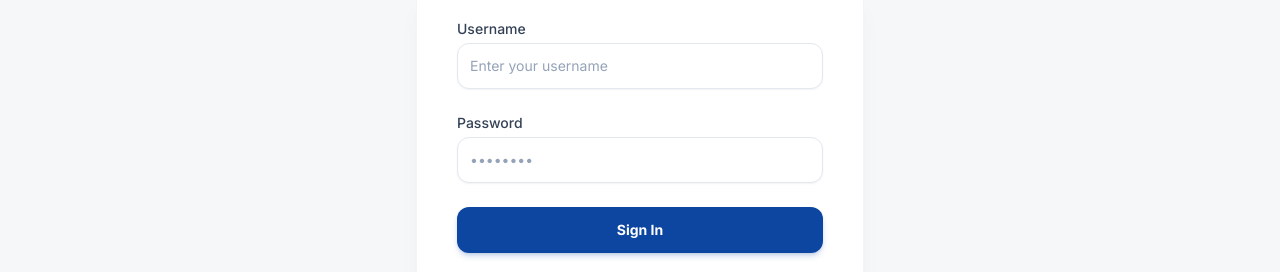
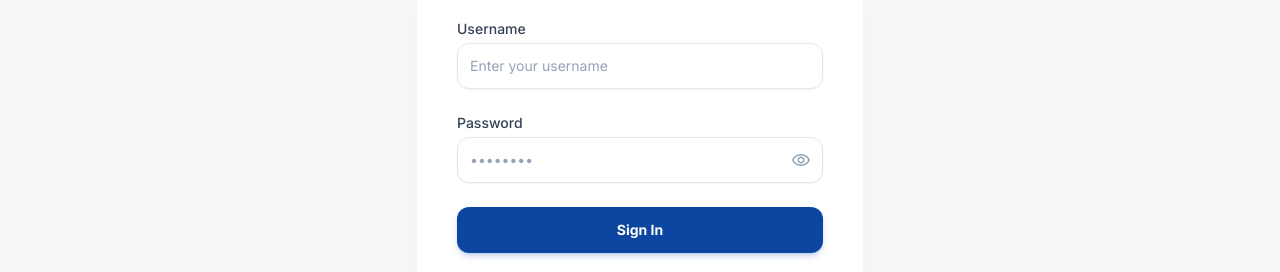
Before and after one commit to dhil-shad/OEP-FRONTEND, a React (Vite) app: page /login in a window 1280 px wide. Shown: the part 387-659 px from the top of the page. Built offline with nearby package versions, Linux system fonts and the light colour scheme.

Commit message:
Add password show/hide icons

```diff
--- a/src/pages/Login.jsx
+++ b/src/pages/Login.jsx
@@ -5,6 +5,7 @@ import api from '../api/axios';
 export default function Login() {
     const [credentials, setCredentials] = useState({ username: '', password: '' });
     const [error, setError] = useState(null);
+    const [showPassword, setShowPassword] = useState(false);
     const navigate = useNavigate();
 
     const handleChange = (e) => {
@@ -65,15 +66,24 @@ export default function Login() {
 
                         <div>
                             <label className="block text-sm font-medium text-slate-700 dark:text-slate-300">Password</label>
-                            <div className="mt-1">
+                            <div className="mt-1 relative">
                                 <input
-                                    type="password"
+                                    type={showPassword ? "text" : "password"}
                                     name="password"
                                     required
                                     onChange={handleChange}
-                                    className="block w-full appearance-none rounded-xl border border-slate-200 dark:border-slate-700 px-3 py-3 placeholder-slate-400 shadow-sm focus:border-primary focus:outline-none focus:ring-1 focus:ring-primary sm:text-sm bg-white dark:bg-slate-900 text-slate-900 dark:text-white transition-colors"
+                                    className="block w-full appearance-none rounded-xl border border-slate-200 dark:border-slate-700 px-3 py-3 pr-10 placeholder-slate-400 shadow-sm focus:border-primary focus:outline-none focus:ring-1 focus:ring-primary sm:text-sm bg-white dark:bg-slate-900 text-slate-900 dark:text-white transition-colors"
                                     placeholder="••••••••"
                                 />
+                                <button
+                                    type="button"
+                                    onClick={() => setShowPassword(!showPassword)}
+                                    className="absolute inset-y-0 right-0 pr-3 flex items-center text-slate-400 hover:text-slate-600 dark:hover:text-slate-300 focus:outline-none"
+                                >
+                                    <span className="material-symbols-outlined text-xl">
+                                        {showPassword ? 'visibility_off' : 'visibility'}
+                                    </span>
+                                </button>
                             </div>
                         </div>
 
--- a/src/pages/Register.jsx
+++ b/src/pages/Register.jsx
@@ -11,6 +11,7 @@ export default function Register() {
         enrollment_number: ''
     });
     const [error, setError] = useState(null);
+    const [showPassword, setShowPassword] = useState(false);
     const navigate = useNavigate();
 
     const handleChange = (e) => {
@@ -79,14 +80,25 @@ export default function Register() {
 
                         <div>
                             <label className="block text-sm font-medium text-slate-700 dark:text-slate-300 mb-1">Password</label>
+                            <div className="relative">
                                 <input
-                                type="password"
+                                    type={showPassword ? "text" : "password"}
                                     name="password"
                                     required
                                     onChange={handleChange}
-                                className="block w-full appearance-none rounded-xl border border-slate-200 dark:border-slate-700 px-3 py-3 placeholder-slate-400 shadow-sm focus:border-primary focus:outline-none focus:ring-1 focus:ring-primary sm:text-sm bg-white dark:bg-slate-900 text-slate-900 dark:text-white transition-colors"
+                                    className="block w-full appearance-none rounded-xl border border-slate-200 dark:border-slate-700 px-3 py-3 pr-10 placeholder-slate-400 shadow-sm focus:border-primary focus:outline-none focus:ring-1 focus:ring-primary sm:text-sm bg-white dark:bg-slate-900 text-slate-900 dark:text-white transition-colors"
                                     placeholder="Create a strong password"
                                 />
+                                <button
+                                    type="button"
+                                    onClick={() => setShowPassword(!showPassword)}
+                                    className="absolute inset-y-0 right-0 pr-3 flex items-center text-slate-400 hover:text-slate-600 dark:hover:text-slate-300 focus:outline-none"
+                                >
+                                    <span className="material-symbols-outlined text-xl">
+                                        {showPassword ? 'visibility_off' : 'visibility'}
+                                    </span>
+                                </button>
+                            </div>
                         </div>
 
                         <div>
```
Lines whose indentation alone changed are shown as unchanged.
